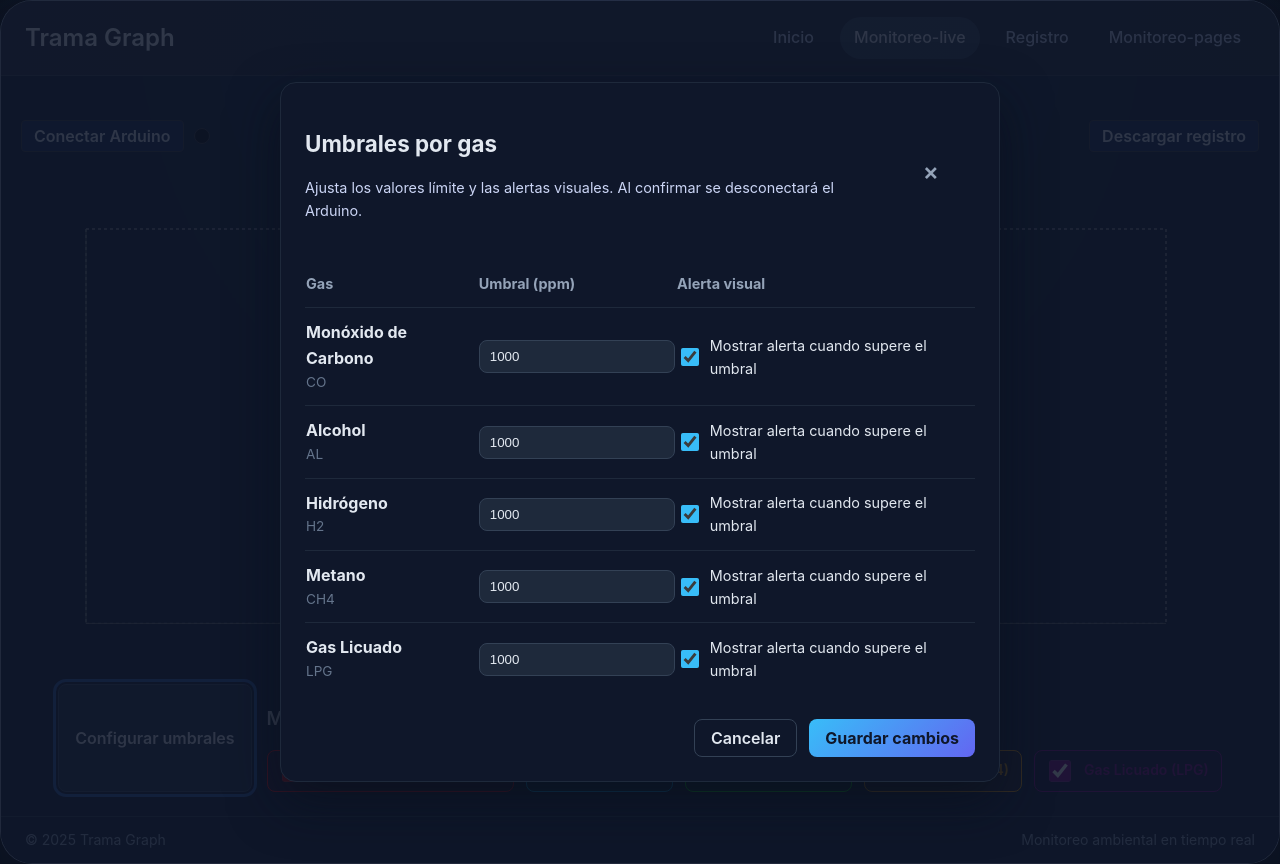
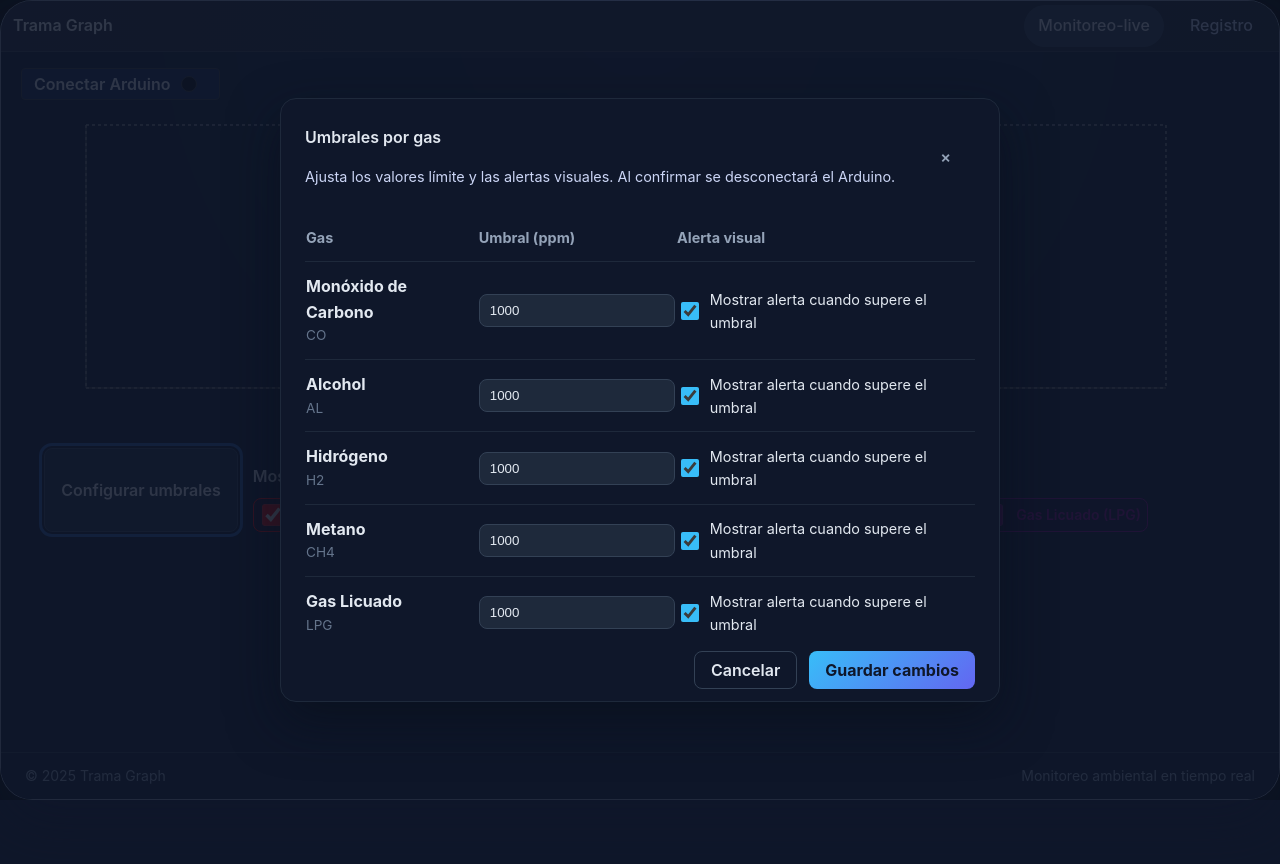
Before and after one commit to 21harley/trama-graph, a React (Vite) app in the folder trama-graph/: page /live in a window 1280 px wide. Both pictures are taken after a click on the button "Configurar umbrales". After the commit the page ends 800 px from the top, so only its background shows below. Built offline with nearby package versions, Linux system fonts and the light colour scheme.

Commit message:
add fix/ux

```diff
--- a/trama-graph/src/core/components/Header.tsx
+++ b/trama-graph/src/core/components/Header.tsx
@@ -12,13 +12,13 @@ export default function Header({ title, children }: HeaderProps) {
         display: "flex",
         alignItems: "center",
         justifyContent: "space-between",
-        padding: "16px 24px",
+        padding: "4px 12px",
         borderBottom: "1px solid rgba(255,255,255,0.1)",
         background: "linear-gradient(90deg, #202533, #19202b)",
         color: "#f1f5f9",
       }}
     >
-      <h1 style={{ margin: 0, fontSize: "1.5rem", fontWeight: 600 }}>{title}</h1>
+      <h1 style={{ margin: 0, fontSize: "1rem", fontWeight: 600 }}>{title}</h1>
       <div>{children}</div>
     </header>
   );
--- a/trama-graph/src/core/components/Navigator.tsx
+++ b/trama-graph/src/core/components/Navigator.tsx
@@ -1,10 +1,8 @@
 import { NavLink } from "react-router-dom";
 
 const LINKS = [
-  { to: "/", label: "Inicio" },
   { to: "/live", label: "Monitoreo-live" },
   { to: "/registro", label: "Registro" },
-  { to: "/livePages", label: "Monitoreo-pages" },
 ];
 
 export default function Navigator() {
--- a/trama-graph/src/index.css
+++ b/trama-graph/src/index.css
@@ -82,7 +82,7 @@ button:focus-visible {
 .app-main {
   display: grid;
   padding-left: center;
-  padding: 24px 0;
+  padding: 12px 0;
   width: 100%;
   height: 100%;
 }
--- a/trama-graph/src/pages/live/components/ControlPanel.tsx
+++ b/trama-graph/src/pages/live/components/ControlPanel.tsx
@@ -23,7 +23,8 @@ export default function ControlPanel({
     border: "1px solid #333",
     cursor: "pointer",
     height: 32,
-    display: "inline-flex",
+    display: "flex",
+    gap: 10,
     alignItems: "center",
     justifyContent: "center",
   };
@@ -34,7 +35,7 @@ export default function ControlPanel({
         display: "flex",
         flexDirection: "column",
         width: "100%",
-        paddingTop: "20px",
+        paddingTop: "4px",
       }}
     >
       <div
@@ -45,15 +46,13 @@ export default function ControlPanel({
           width: "100%",
         }}
       >
-        <div style={{ display: "flex", alignItems: "center", gap: 10, marginLeft: 20 }}>
-          <button
+          <div style={{ display: "flex", alignItems: "center", width: "100%", gap: 10, marginLeft: 20 }}>
+            <button
             onClick={isConnected ? onDisconnectArduino : onConnectArduino}
             style={buttonStyle}
           >
             {isConnected ? "Desconectar Arduino" : "Conectar Arduino"}
-          </button>
-
-          <div
+            <div
             style={{
               width: 16,
               height: 16,
@@ -62,35 +61,9 @@ export default function ControlPanel({
               border: "1px solid #333",
             }}
           />
-        </div>
+          <div></div>
+          </button>
 
-        {showDownloadButton ? (
-          <button
-            onClick={onDownloadLogs}
-            style={{ ...buttonStyle, marginRight: 20 }}
-          >
-            Descargar registro
-          </button>
-        ) : (
-          <div style={{ width: 140, height: 32, marginRight: 20 }} />
-        )}
-      </div>
-
-      <div
-        style={{
-          display: "flex",
-          justifyContent: "flex-start",
-          alignItems: "center",
-          marginTop: 10,
-          marginLeft: 20,
-          marginRight: 20,
-          marginBottom: 10,
-          minHeight: 32,
-          flexWrap: "wrap",
-          gap: 10,
-        }}
-      >
-        <div>
           {isConnected ? (
             <button onClick={onResetSimulation} style={buttonStyle}>
               Reiniciar
--- a/trama-graph/src/pages/live/components/GasChart.tsx
+++ b/trama-graph/src/pages/live/components/GasChart.tsx
@@ -8,6 +8,8 @@ import {
   Legend,
   ResponsiveContainer,
 } from "recharts";
+import GasVisibilityPanel from "./GasVisibilityPanel";
+import ThresholdControl from "./ThresholdControl";
 
 interface GasChartProps {
   data: any[];
@@ -30,13 +32,13 @@ export default function GasChart({ data, minTime, maxTime, visibleGases }: GasCh
       style={{
         marginLeft: 20,
         width: "90%",
-        height: "80%",
+        height: "45%",
         display: "grid",
         placeItems: "center",
         marginTop: "20px",
       }}
     >
-      <ResponsiveContainer width="100%" aspect={2.5}>
+      <ResponsiveContainer width="100%" aspect={3.5}>
         <LineChart data={data}>
           <CartesianGrid strokeDasharray="3 3" />
           <XAxis
@@ -103,6 +105,10 @@ export default function GasChart({ data, minTime, maxTime, visibleGases }: GasCh
           )}
         </LineChart>
       </ResponsiveContainer>
+      <div style={{ display: "flex", gap: "15px", flexWrap: "wrap", justifyContent:"center" }}>
+          <ThresholdControl />
+          <GasVisibilityPanel />
+        </div>
     </div>
   );
 }
--- a/trama-graph/src/pages/live/components/GasVisibilityPanel.tsx
+++ b/trama-graph/src/pages/live/components/GasVisibilityPanel.tsx
@@ -23,8 +23,8 @@ export default function GasVisibilityPanel() {
       <div>
         <h3
           style={{
-            marginBottom: 16,
-            fontSize: "1.2rem",
+            marginBottom: 8,
+            fontSize: "1rem",
             fontWeight: 600,
           }}
         >
@@ -34,7 +34,7 @@ export default function GasVisibilityPanel() {
           style={{
             display: "flex",
             gap: "12px",
-            marginTop: 8,
+            marginTop: 4,
             flexWrap: "wrap",
           }}
         >
@@ -47,7 +47,7 @@ export default function GasVisibilityPanel() {
                 gap: "12px",
                 cursor: "pointer",
                 fontSize: 14,
-                padding: "8px 12px",
+                padding: "4px 6px",
                 borderRadius: 8,
                 backgroundColor: visibleGases[gas]
                   ? `${gasColors[gas]}15`
--- a/trama-graph/src/pages/live/components/ThresholdControl.tsx
+++ b/trama-graph/src/pages/live/components/ThresholdControl.tsx
@@ -85,11 +85,13 @@ export default function ThresholdControl() {
           <div
             style={{
               width: "min(90vw, 720px)",
-              maxHeight: "90vh",
+              maxHeight: "95vh",
               background: "#0f172a",
               borderRadius: 16,
               border: "1px solid #1e293b",
-              padding: "24px",
+              padding: "12px",
+              paddingLeft: "24px",
+              paddingRight: "24px",
               boxShadow: "0 20px 50px rgba(8,15,26,0.6)",
               overflow: "auto",
             }}
@@ -99,11 +101,11 @@ export default function ThresholdControl() {
                 display: "flex",
                 justifyContent: "space-between",
                 alignItems: "center",
-                marginBottom: 24,
+                marginBottom: 12,
               }}
             >
               <div>
-                <h2 style={{ fontSize: "1.4rem", fontWeight: 700, marginBottom: 4 }}>Umbrales por gas</h2>
+                <h2 style={{ fontSize: "1rem", fontWeight: 600, marginBottom: 4 }}>Umbrales por gas</h2>
                 <p style={{ fontSize: "0.9rem", color: "#cbd5f5" }}>
                   Ajusta los valores límite y las alertas visuales. Al confirmar se desconectará el Arduino.
                 </p>
@@ -115,7 +117,6 @@ export default function ThresholdControl() {
                   border: "none",
                   background: "transparent",
                   color: "#94a3b8",
-                  fontSize: "1.5rem",
                   cursor: "pointer",
                 }}
                 aria-label="Cerrar"
@@ -128,7 +129,7 @@ export default function ThresholdControl() {
               style={{
                 width: "100%",
                 borderCollapse: "collapse",
-                marginBottom: 24,
+                marginBottom: 2,
               }}
             >
               <thead>
--- a/trama-graph/src/pages/live/index.tsx
+++ b/trama-graph/src/pages/live/index.tsx
@@ -350,7 +350,7 @@ export default function LivePage() {
   };
 
   return (
-    <div className="w-[100%] grid place-items-center ">
+    <div className="w-[95%] grid place-items-center ">
       <div className="w-[95%]">
         <ControlPanel
           onDownloadLogs={downloadLogs}
@@ -368,13 +368,6 @@ export default function LivePage() {
           visibleGases={visibleGases}
         />
 
-        <div style={{ display: "flex", gap: "15px", flexWrap: "wrap", justifyContent:"center" }}>
-          <ThresholdControl />
-          <GasVisibilityPanel />
-        </div>
-
-        <ActiveAlertsPanel />
-
         <ToastContainer position="bottom-right" autoClose={3000} />
       </div>
     </div>
--- a/trama-graph/src/pages/registro/components/ControlPanel.tsx
+++ b/trama-graph/src/pages/registro/components/ControlPanel.tsx
@@ -21,12 +21,13 @@ const panelStyle: React.CSSProperties = {
   display: "flex",
   flexDirection: "column",
   width: "100%",
-  gap: 16,
-  padding: "20px 24px",
+  gap: 8,
+  padding: "10px 24px",
   background: "rgba(15, 23, 42, 0.85)",
   borderRadius: 16,
   border: "1px solid rgba(148, 197, 253, 0.18)",
   boxShadow: "0 10px 40px rgba(14, 116, 144, 0.25)",
+
 };
 
 const inputsRowStyle: React.CSSProperties = {
@@ -34,19 +35,20 @@ const inputsRowStyle: React.CSSProperties = {
   flexWrap: "wrap",
   gap: 16,
   alignItems: "center",
+  padding: "10px 12px",
 };
 
 const inputStyle: React.CSSProperties = {
-  background: "rgba(15, 23, 42, 0.7)",
-  color: "#e2e8f0",
-  border: "1px solid rgba(148, 197, 253, 0.2)",
+  background: "rgba(6, 92, 190, 0.57)",
+  color: "#ffffffff",
+  border: "1px solid rgba(29, 46, 87, 0.93)",
   borderRadius: 12,
   padding: "10px 14px",
   height: 42,
   minWidth: 160,
   outline: "none",
   fontSize: 14,
-  boxShadow: "inset 0 0 0 1px rgba(148, 197, 253, 0.05)",
+  boxShadow: "inset 0 0 0 1px rgba(255, 255, 255, 0.05)",
 };
 
 const buttonPrimaryStyle: React.CSSProperties = {
@@ -82,15 +84,15 @@ export default function ControlPanel({
 }: ControlPanelProps) {
   return (
     <section style={panelStyle}>
-      <header style={{ display: "flex", flexDirection: "column", gap: 4 }}>
-        <h2 style={{ margin: 0, color: "#e2e8f0", fontSize: 20, fontWeight: 600 }}>Consulta de registros</h2>
+      <header style={{ display: "flex", flexDirection: "column", gap: 4}}>
+        <h2 style={{ margin: 0, color: "#e2e8f0", fontSize: 16, fontWeight: 600 }}>Consulta de registros</h2>
         <p style={{ margin: 0, color: "#94a3b8", fontSize: 14 }}>
           Define un rango de fecha y hora junto al tipo de gas para consultar las mediciones almacenadas.
         </p>
       </header>
 
       <div style={inputsRowStyle}>
-        <div style={{ display: "flex", flexDirection: "column", gap: 6 }}>
+        <div style={{ display: "flex", flexDirection: "column", gap: 6,height:"68px" }}>
           <label style={{ color: "#cbd5f5", fontSize: 12 }}>Fecha</label>
           <input
             type="date"
@@ -100,7 +102,7 @@ export default function ControlPanel({
           />
         </div>
 
-        <div style={{ display: "flex", flexDirection: "column", gap: 6 }}>
+        <div style={{ display: "flex", flexDirection: "column", gap: 6,height:"68px" }}>
           <label style={{ color: "#cbd5f5", fontSize: 12 }}>Hora inicio</label>
           <input
             type="time"
@@ -110,7 +112,7 @@ export default function ControlPanel({
           />
         </div>
 
-        <div style={{ display: "flex", flexDirection: "column", gap: 6 }}>
+        <div style={{ display: "flex", flexDirection: "column", gap: 6,height:"68px" }}>
           <label style={{ color: "#cbd5f5", fontSize: 12 }}>Hora fin</label>
           <input
             type="time"
@@ -120,7 +122,7 @@ export default function ControlPanel({
           />
         </div>
 
-        <div style={{ display: "flex", flexDirection: "column", gap: 6 }}>
+        <div style={{ display: "flex", flexDirection: "column", gap: 6,height:"68px" }}>
           <label style={{ color: "#cbd5f5", fontSize: 12 }}>Tipo de gas</label>
           <select
             value={filters.gasId}
@@ -134,10 +136,8 @@ export default function ControlPanel({
             ))}
           </select>
         </div>
-      </div>
-
-      <div style={{ ...inputsRowStyle, justifyContent: "space-between" }}>
-        <button
+        <div style={{ display: "flex", flexDirection: "column", gap: 6,height:"68px",justifyContent:"end" }}>
+                   <button
           type="button"
           onClick={onConsult}
           style={buttonPrimaryStyle}
@@ -145,7 +145,8 @@ export default function ControlPanel({
         >
           {loading ? "Consultando..." : "Consultar"}
         </button>
-
+        </div>
+        <div style={{ display: "flex", flexDirection: "column", gap: 6,height:"68px",justifyContent:"end" }}>
         <button
           type="button"
           onClick={onExport}
@@ -154,6 +155,7 @@ export default function ControlPanel({
         >
           Exportar a Excel
         </button>
+        </div>
       </div>
     </section>
   );
--- a/trama-graph/src/pages/registro/components/RecordsTable.tsx
+++ b/trama-graph/src/pages/registro/components/RecordsTable.tsx
@@ -12,12 +12,16 @@ const tableContainerStyle: React.CSSProperties = {
   borderRadius: 16,
   border: "1px solid rgba(148, 197, 253, 0.15)",
   boxShadow: "0 20px 40px rgba(14, 116, 144, 0.18)",
+  overflowY: "auto",
+  maxHeight:"380px",
 };
 
 const tableStyle: React.CSSProperties = {
   width: "100%",
   borderCollapse: "collapse",
   color: "#e2e8f0",
+  maxHeight:"300px",
+  overflowY: "auto",
 };
 
 const headerCellStyle: React.CSSProperties = {
```
Also changed, not shown: trama-graph/src/pages/registro/index.tsx (+4 -4 lines).
